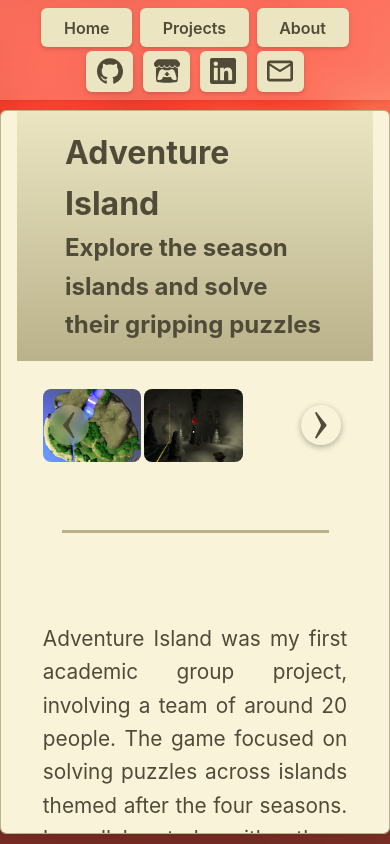
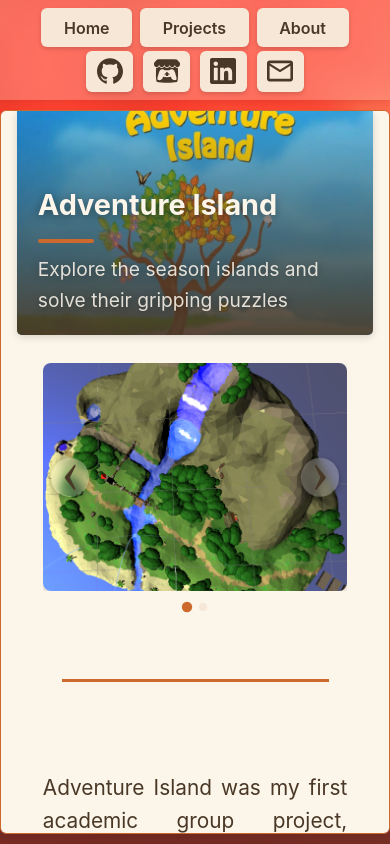
Before and after one commit to NicolasBrueckner/portfoliowebsite, an Astro site: page /projects/AdventureIsland in a window 390 px wide. Built offline with nearby package versions, Linux system fonts and the light colour scheme; Astro itself is replaced by a stand-in of ours.

Commit message:
changes to colors, styling + added poker payout calculator page + bug fixes

```diff
--- a/src/components/Carousel.astro
+++ b/src/components/Carousel.astro
@@ -21,6 +21,7 @@ const fullsize = await Promise.all(
   data-visible={visibleCount}
   style={`--cols: ${thumbnails.length}; --visible: ${visibleCount}`}
 >
+  <div class="viewport">
     <div class="slides">
       {thumbnails.map((thumb, i) => (
         <a href={fullsize[i].src} class="glightbox" data-gallery="carousel">
@@ -45,6 +46,8 @@ const fullsize = await Promise.all(
       </svg>
     </button>
   </div>
+  <div class="dots"></div>
+</div>
 
 <style is:global>
   @import "glightbox/dist/css/glightbox.css";
@@ -52,6 +55,13 @@ const fullsize = await Promise.all(
 
 <style>
   .carousel {
+    display: flex;
+    flex-direction: column;
+    width: 100%;
+    gap: 0.75rem;
+  }
+
+  .viewport {
     position: relative;
     display: flex;
     width: 100%;
@@ -61,19 +71,36 @@ const fullsize = await Promise.all(
   }
 
   .slides {
+    --gap: 1rem;
     display: grid;
     grid-auto-flow: column;
-    grid-template-columns: repeat(var(--cols, 1), calc(100% / var(--visible, 1)));
-    place-items: center;
+    grid-template-columns: repeat(
+      var(--cols, 1),
+      calc((100% - (var(--visible, 1) - 1) * var(--gap)) / var(--visible, 1))
+    );
+    gap: var(--gap);
+    align-items: center;
     width: 100%;
-    transition: transform 0.5s ease;
+    transition: transform 0.4s ease;
+  }
+
+  .slides a {
+    display: block;
+    border-radius: 8px;
+    overflow: hidden;
+    box-shadow: 0 3px 10px rgba(0, 0, 0, 0.15);
+    transition: box-shadow 0.2s ease, transform 0.2s ease;
+  }
+
+  .slides a:hover {
+    box-shadow: 0 6px 16px rgba(0, 0, 0, 0.25);
+    transform: translateY(-2px);
   }
 
   .slides img {
-    width: 97%;
+    width: 100%;
     height: auto;
-    object-fit: cover;
-    border-radius: 8px;
+    display: block;
   }
 
   button.prev,
@@ -83,7 +110,7 @@ const fullsize = await Promise.all(
     transform: translateY(-50%);
     background: var(--primary-transparent);
     border: none;
-    width: 2.5em;
+    width: 2.4em;
     aspect-ratio: 1 / 1;
     border-radius: 50%;
     display: flex;
@@ -94,10 +121,11 @@ const fullsize = await Promise.all(
     z-index: 10;
     box-shadow: 0 2px 6px rgba(0, 0, 0, 0.3);
     backdrop-filter: blur(4px);
+    transition: background 0.2s ease, transform 0.15s ease;
   }
 
-  button.prev { left: 2%; }
-  button.next { right: 2%; }
+  button.prev { left: 0.5rem; }
+  button.next { right: 0.5rem; }
 
   button.prev:hover,
   button.next:hover {
@@ -114,6 +142,39 @@ const fullsize = await Promise.all(
   button.next:active {
     transform: translateY(-50%) scale(0.93);
   }
+
+  .dots {
+    display: flex;
+    justify-content: center;
+    align-items: center;
+    gap: 0.5rem;
+  }
+
+  .dots :global(button) {
+    appearance: none;
+    width: 0.5rem;
+    height: 0.5rem;
+    padding: 0;
+    border: none;
+    border-radius: 50%;
+    background: var(--secondary);
+    cursor: pointer;
+    transition: background 0.2s ease, transform 0.2s ease;
+  }
+
+  .dots :global(button:hover) {
+    background: var(--secondary-hover);
+  }
+
+  .dots :global(button.active) {
+    background: var(--accent);
+    transform: scale(1.3);
+  }
+
+  .dots :global(button:focus-visible) {
+    outline: 2px solid var(--accent);
+    outline-offset: 2px;
+  }
 </style>
 
 <script>
@@ -123,13 +184,55 @@ const fullsize = await Promise.all(
 
   document.querySelectorAll<HTMLElement>(".carousel[data-visible]").forEach((carousel) => {
     const slides = carousel.querySelector<HTMLElement>(".slides")!;
-    const visibleCount = parseInt(carousel.dataset.visible ?? "1");
-    const total = carousel.querySelectorAll(".glightbox").length;
-    const maxIndex = Math.max(total - visibleCount, 0);
+    const slideEls = Array.from(carousel.querySelectorAll<HTMLElement>(".slides > a"));
+    const dotsContainer = carousel.querySelector<HTMLElement>(".dots")!;
+    const desiredVisible = parseInt(carousel.dataset.visible ?? "1");
+    const total = slideEls.length;
+    let visible = desiredVisible;
+    let maxIndex = Math.max(total - visible, 0);
     let current = 0;
 
+    function computeVisible() {
+      const width = window.innerWidth;
+      if (width <= 640) return 1;
+      if (width <= 1024) return Math.min(2, desiredVisible);
+      return desiredVisible;
+    }
+
+    function renderDots() {
+      dotsContainer.innerHTML = "";
+      if (maxIndex <= 0) return;
+      for (let i = 0; i <= maxIndex; i++) {
+        const dot = document.createElement("button");
+        dot.type = "button";
+        dot.setAttribute("aria-label", `Go to slide ${i + 1}`);
+        dot.addEventListener("click", () => {
+          current = i;
+          update();
+        });
+        dotsContainer.appendChild(dot);
+      }
+    }
+
+    function updateDots() {
+      Array.from(dotsContainer.children).forEach((dot, i) => {
+        dot.classList.toggle("active", i === current);
+      });
+    }
+
     function update() {
-      slides.style.transform = `translateX(-${(current * 100) / visibleCount}%)`;
+      const step = (slideEls[0]?.getBoundingClientRect().width ?? 0) + 16;
+      slides.style.transform = `translateX(-${current * step}px)`;
+      updateDots();
+    }
+
+    function relayout() {
+      visible = computeVisible();
+      carousel.style.setProperty("--visible", String(visible));
+      maxIndex = Math.max(total - visible, 0);
+      current = Math.min(current, maxIndex);
+      renderDots();
+      update();
     }
 
     carousel.querySelector(".next")?.addEventListener("click", () => {
@@ -141,5 +244,13 @@ const fullsize = await Promise.all(
       current = current - 1 < 0 ? maxIndex : current - 1;
       update();
     });
+
+    let resizeTimer: ReturnType<typeof setTimeout>;
+    window.addEventListener("resize", () => {
+      clearTimeout(resizeTimer);
+      resizeTimer = setTimeout(relayout, 150);
+    });
+
+    relayout();
   });
 </script>
--- a/src/components/ProjectItem.astro
+++ b/src/components/ProjectItem.astro
@@ -2,7 +2,7 @@
 import { Image } from "astro:assets";
 import type { ImageMetadata } from "astro";
 
-const { title, tagline, href, folderName, colorTo } = Astro.props;
+const { title, tagline, href, folderName } = Astro.props;
 
 const covers = import.meta.glob<{ default: ImageMetadata }>(
   "/src/assets/project_images/*/cover.png",
@@ -13,7 +13,7 @@ const cover = covers[`/src/assets/project_images/${folderName}/cover.png`]?.defa
 
 <a href={href} class="item-root">
   <Image src={cover} alt={title} width={800} height={500} class="cover" />
-  <div class="banner" style={`--accent-to: ${colorTo}`}>
+  <div class="banner">
     <h1>{title}</h1>
   </div>
 </a>
@@ -53,7 +53,7 @@ const cover = covers[`/src/assets/project_images/${folderName}/cover.png`]?.defa
     background: linear-gradient(
       to bottom right,
       var(--secondary-transparent),
-      var(--accent-to)
+      var(--accent)
     );
   }
 
--- a/src/layouts/ProjectLayout.astro
+++ b/src/layouts/ProjectLayout.astro
@@ -2,6 +2,7 @@
 import ContentLayout from "./ContentLayout.astro";
 import Carousel from "../components/Carousel.astro";
 import Separator from "../components/Separator.astro";
+import { Image } from "astro:assets";
 
 import type { ImageMetadata } from "astro";
 
@@ -16,15 +17,25 @@ const images: ImageMetadata[] = Object.entries(allImages)
   .filter(([p]) => p.includes(`/${frontmatter.folderName}/`) && !/\/cover\.[^/]+$/i.test(p))
   .sort(([a], [b]) => a.localeCompare(b))
   .map(([, mod]) => mod.default);
+
+const covers = import.meta.glob<{ default: ImageMetadata }>(
+  "/src/assets/project_images/*/cover.png",
+  { eager: true }
+);
+const cover = covers[`/src/assets/project_images/${frontmatter.folderName}/cover.png`]?.default;
 ---
 
 <ContentLayout pagetitle=`Projects/${frontmatter.title}`>
-  <div
-    class="hero-container"
-    style={`background: linear-gradient(${frontmatter.colorFrom}, ${frontmatter.colorTo})`}
-  >
-    <h1>{frontmatter.title}</h1>
-    <h2>{frontmatter.tagline}</h2>
+  <div class="hero-container">
+    {cover && (
+      <Image src={cover} alt="" width={1600} height={560} class="hero-bg" />
+    )}
+    <div class="hero-scrim"></div>
+    <div class="hero-content">
+      <h1>{frontmatter.title}</h1>
+      <span class="hero-rule"></span>
+      <h2>{frontmatter.tagline}</h2>
+    </div>
   </div>
   <div class="carousel-container">
     <Carousel images={images} visibleCount={3} />
@@ -47,17 +58,86 @@ const images: ImageMetadata[] = Object.entries(allImages)
 
 <style>
   .hero-container {
+    position: relative;
     display: flex;
     flex-direction: column;
     justify-content: end;
     flex-shrink: 0;
-    padding: 1em 3em;
+    overflow: hidden;
     width: 100%;
-    min-height: 15em;
+    min-height: 18em;
     margin: 10px;
     margin-top: 0;
+    border-radius: 5px;
     border-top-left-radius: 0;
     border-top-right-radius: 0;
+    background-color: var(--secondary);
+    box-shadow: 0 2px 8px rgba(0, 0, 0, 0.15);
+  }
+
+  .hero-bg {
+    position: absolute;
+    inset: 0;
+    z-index: 0;
+    width: 100%;
+    height: 100%;
+    object-fit: cover;
+  }
+
+  .hero-scrim {
+    position: absolute;
+    inset: 0;
+    z-index: 1;
+    background: linear-gradient(
+      to top,
+      color-mix(in srgb, var(--text) 92%, transparent) 0%,
+      color-mix(in srgb, var(--text) 45%, transparent) 55%,
+      transparent 100%
+    );
+  }
+
+  .hero-content {
+    position: relative;
+    z-index: 2;
+    padding: 1.5em 2em;
+  }
+
+  .hero-content h1 {
+    color: var(--primary);
+    font-size: 2.4rem;
+    text-shadow: 0 2px 10px rgba(0, 0, 0, 0.4);
+    margin: 0;
+  }
+
+  .hero-rule {
+    display: block;
+    width: 3.5em;
+    height: 4px;
+    margin: 0.7em 0;
+    border-radius: 2px;
+    background-color: var(--accent);
+  }
+
+  .hero-content h2 {
+    color: color-mix(in srgb, var(--primary) 88%, transparent);
+    font-weight: 400;
+    font-size: 1.2rem;
+    text-shadow: 0 1px 8px rgba(0, 0, 0, 0.35);
+    margin: 0;
+  }
+
+  @media (max-width: 640px) {
+    .hero-container {
+      min-height: 14em;
+    }
+
+    .hero-content {
+      padding: 1.2em 1.3em;
+    }
+
+    .hero-content h1 {
+      font-size: 1.8rem;
+    }
   }
 
   .carousel-container {
--- a/src/pages/projects.astro
+++ b/src/pages/projects.astro
@@ -6,7 +6,6 @@ type ProjectFrontmatter = {
   title: string;
   tagline: string;
   folderName: string;
-  colorTo: string;
   date: string;
 };
 
@@ -33,7 +32,6 @@ const sortedProjects = projects.sort(
           tagline={p.frontmatter.tagline}
           href={p.url}
           folderName={p.frontmatter.folderName}
-          colorTo={p.frontmatter.colorTo}
         />
       ))
     }
--- a/src/pages/projects/AdventureIsland.md
+++ b/src/pages/projects/AdventureIsland.md
@@ -7,8 +7,6 @@ tagline: "Explore the season islands and solve their gripping puzzles"
 folderName: "adventure_island"
 link: ""
 linkText: ""
-colorFrom: "var(--secondary)"
-colorTo: "var(--accent)"
 ---
 
 Adventure Island was my first academic group project, involving a team of around 20 people. The game focused on solving puzzles across islands themed after the four seasons. I collaborated with three others on the “summer” island, where we implemented two small puzzles requiring players to explore the area. Since roles weren’t formally assigned, I contributed to various aspects of the project, including 3D modeling and coding. This experience showcased our foundational skills at the time and provided valuable insights into teamwork and game development in a larger group setting.
--- a/src/styles/global.css
+++ b/src/styles/global.css
@@ -1,14 +1,17 @@
 @import "./reset.css";
 
 :root {
-    --background: #ddd1c7ff;
-    --primary: rgb(248, 243, 217);
-    --primary-transparent: rgba(248, 243, 217, 0.25);
-    --secondary: rgb(235, 229, 194);
-    --secondary-transparent: rgba(235, 229, 194, 0.7);
-    --secondary-hover: rgb(220, 214, 179);
-    --accent: rgb(185, 178, 138);
-    --text: rgb(80, 75, 56);
+    /* Three core colors: everything else below is a shade derived from these. */
+    --background: #efe3d2;
+    --primary: #fbf5ea;
+    --accent: #cc6a2e;
+    --text: #4a3826;
+
+    --primary-transparent: color-mix(in srgb, var(--primary) 25%, transparent);
+    --secondary: color-mix(in srgb, var(--primary) 90%, var(--accent) 10%);
+    --secondary-hover: color-mix(in srgb, var(--primary) 78%, var(--accent) 22%);
+    --secondary-transparent: color-mix(in srgb, var(--secondary) 70%, transparent);
+    --accent-transparent: color-mix(in srgb, var(--accent) 35%, transparent);
 
     --header-height: 100px;
 }
```
Also changed, not shown: src/pages/projects/AllgaeuJump.md (+0 -2 lines), src/pages/projects/FlowFieldSurvivor.md (+0 -2 lines), src/pages/projects/PokerPayoutCalculator.md (added, +16 -0 lines), src/pages/projects/PrototypeAscension.md (+0 -2 lines), src/pages/projects/ThreeBodySimulation.md (+0 -2 lines), src/pages/projects/TinyGearGiantFear.md (+0 -2 lines), src/assets/project_images/poker_payout_calculator/cover.png (added). Lines whose indentation alone changed are shown as unchanged.
